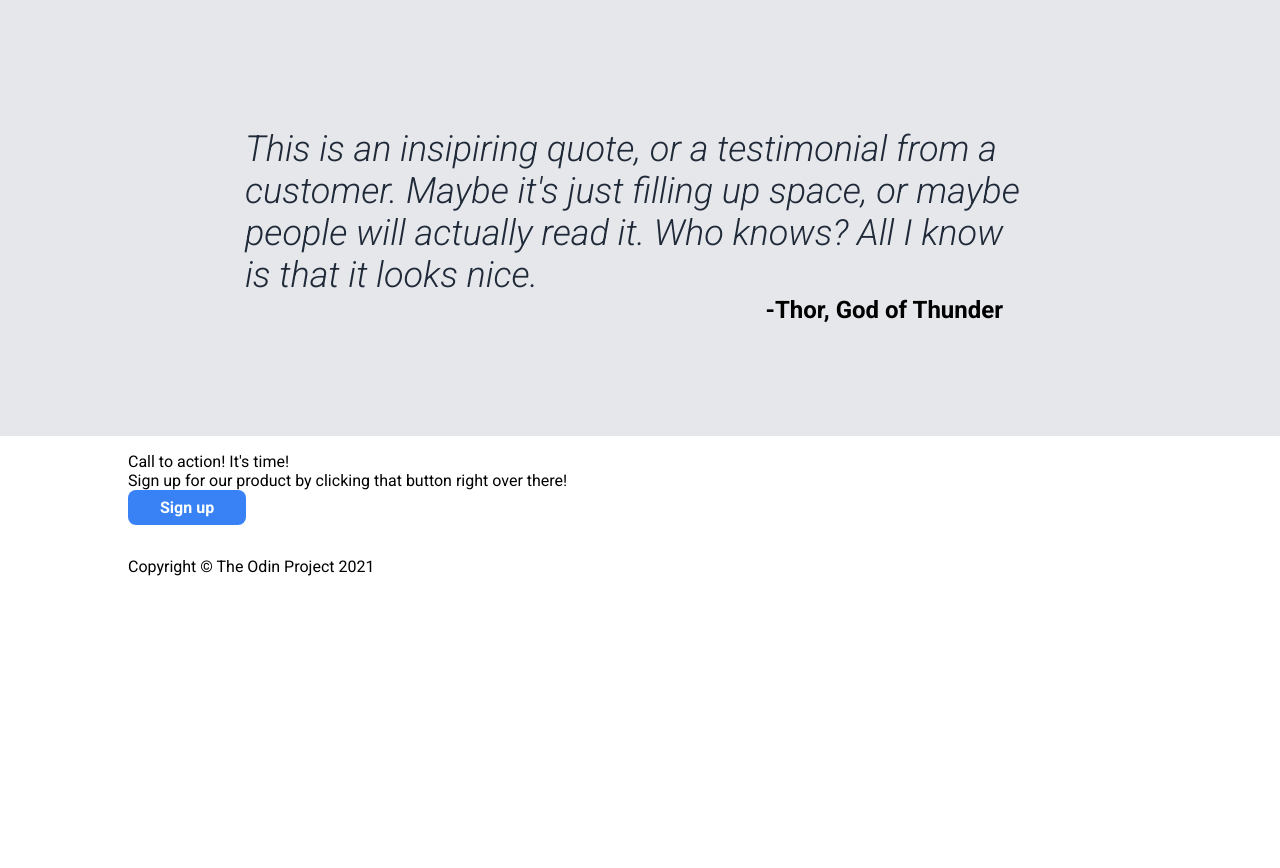
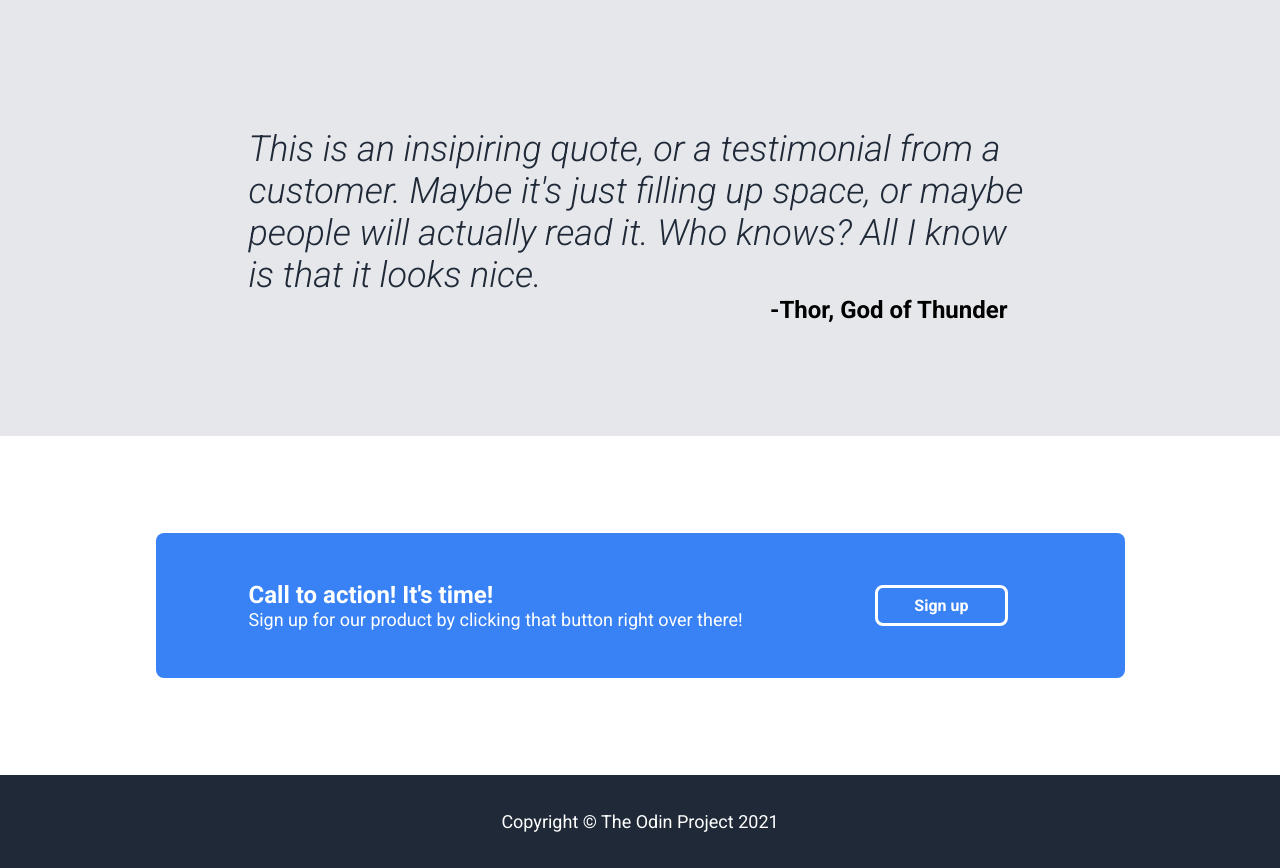
Before and after one commit to rndall/landing-page, a plain HTML site: page index.html in a window 1280 px wide. Shown: the part 1000-1868 px from the top of the page. Before the commit the page ends 1592 px from the top, so only its background shows below. Drawn offline with Linux system fonts and the light colour scheme.

Commit message:
Add style to footer and polish overall site

```diff
--- a/index.html
+++ b/index.html
@@ -81,7 +81,7 @@
   <div class="cta">
     <div class="container">
       <div class="text-content">
-        <p>Call to action! It's time!</p>
+        <h2>Call to action! It's time!</h2>
         <p>Sign up for our product by clicking that button right over there!</p>
       </div>
       <button>Sign up</button>
@@ -90,7 +90,9 @@
 
   <div class="footer">
     <div class="container">
-      Copyright &copy; The Odin Project 2021
+      <p>
+        Copyright &copy; The Odin Project 2021
+      </p>
     </div>
   </div>
 </body>
--- a/style.css
+++ b/style.css
@@ -19,6 +19,10 @@ h1, h2, p {
 	margin: 0;
 }
 
+p {
+	font-size: 18px;
+}
+
 body > div {
 	padding: 16px;
 }
@@ -35,7 +39,7 @@ a {
 }
 
 .container {
-	max-width: 1024px;
+	max-width: 969px;
 	margin: 0 auto;
 }
 
@@ -103,7 +107,7 @@ button {
 	font: inherit;
 	font-weight: 700;
 	border-radius: 8px;
-	padding: 8px 32px;
+	padding: 8px 36px;
 }
 
 .information {
@@ -149,7 +153,7 @@ button {
 }
 
 .quote .container {
-	padding: 0 117px;
+	padding: 0 93px;
 }
 
 .quote-text {
@@ -163,5 +167,36 @@ button {
 	font-weight: 700;
 	text-align: end;
 	font-size: 24px;
-	margin-right: 32px;
+	margin-right: 24px;
 }
+
+.cta {
+	margin: 81px 0;
+}
+
+.cta .container {
+	background-color: #3882f6;
+	color: white;
+	padding: 48px 93px;
+	display: flex;
+	justify-content: space-between;
+	align-items: center;
+	border-radius: 8px;
+}
+
+.cta h2 {
+	font-size: 24px;
+	font-weight: 700;
+}
+
+.cta button {
+	border: 3px solid white;
+	margin-right: 24px;
+}
+
+.footer {
+	background-color: #1f2937;
+	color: white;
+	padding: 36px 0;
+	text-align: center;
+}
```
